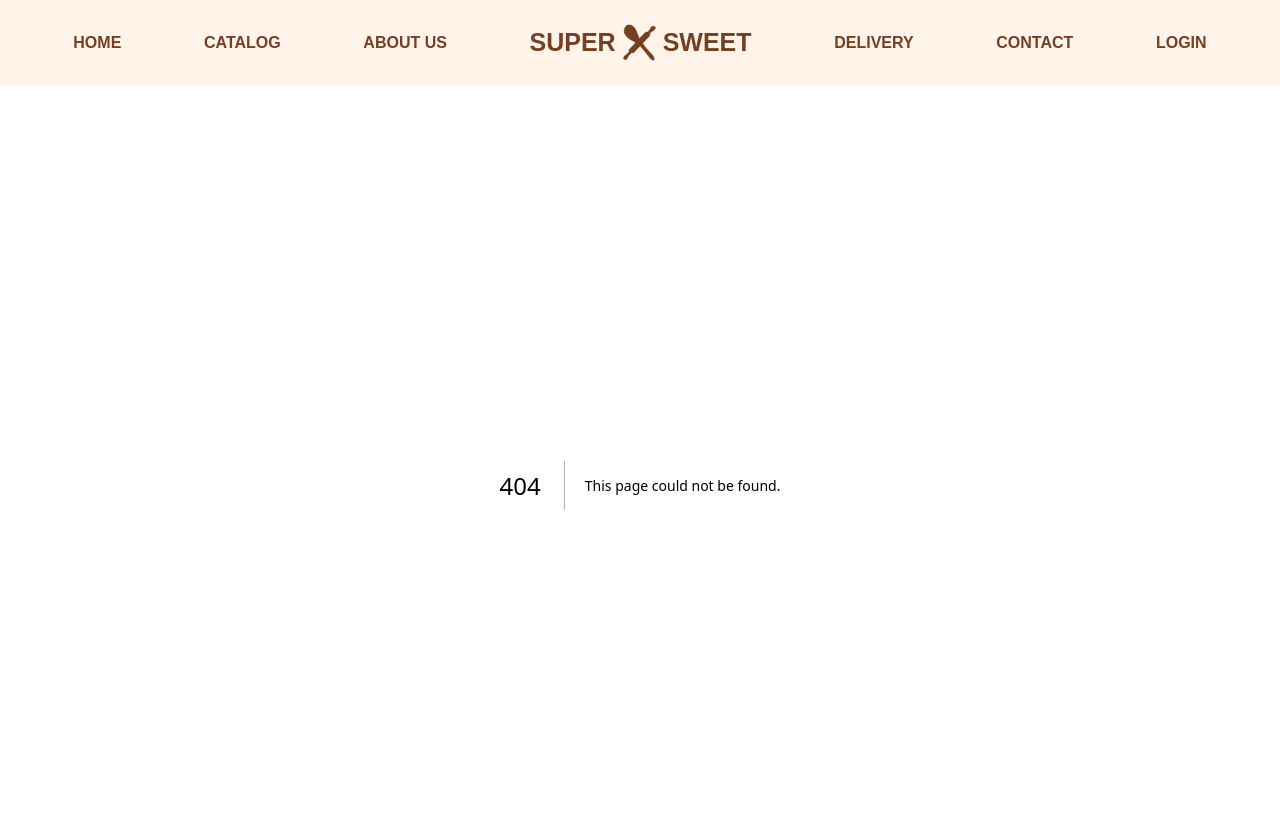
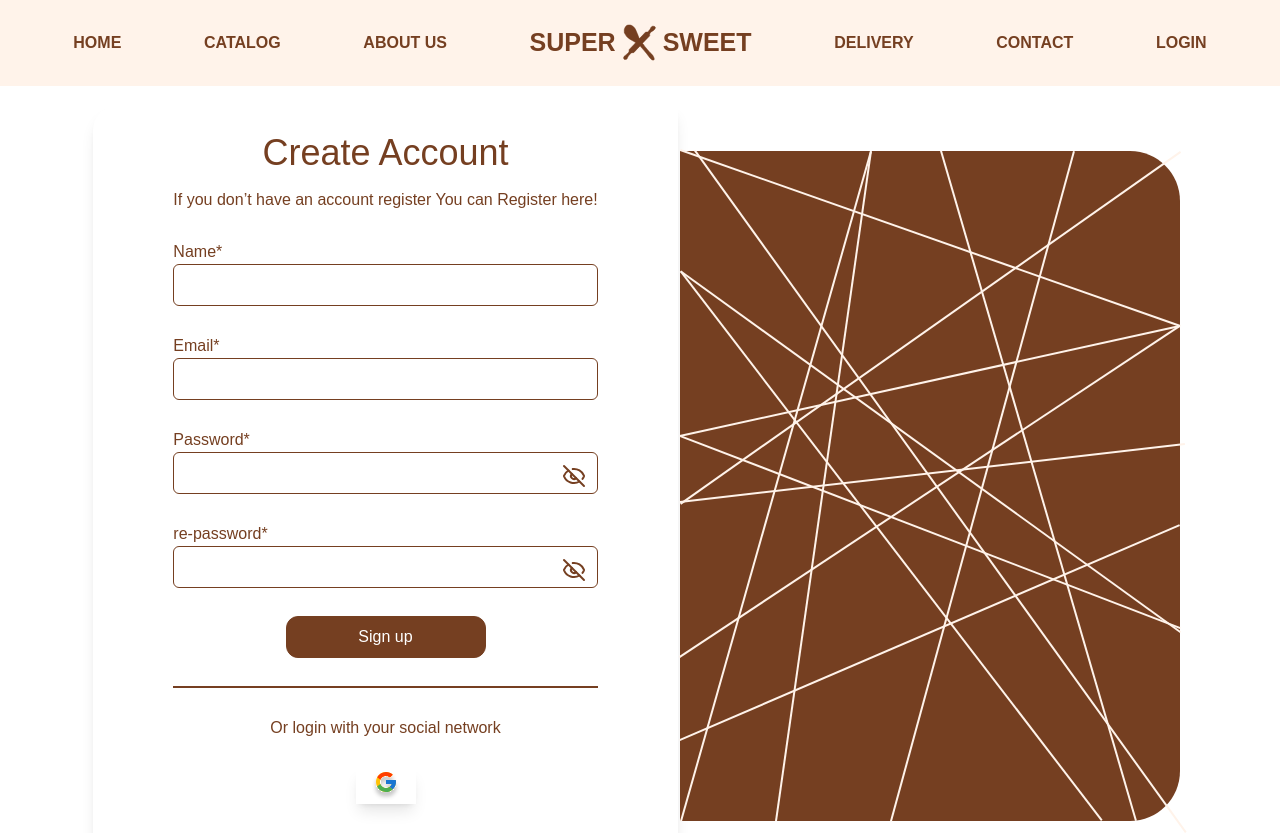
Before and after one commit to abdullahsajid/web-bakery, a Next.js app: page /signup in a window 1280 px wide. Before the commit this address had no page. Shown: the top 833 px of the page. Built offline with nearby package versions, Linux system fonts and the light colour scheme.

Commit message:
feat: signup ui

```diff
--- a/app/_icons/AuthBanner.tsx
+++ b/app/_icons/AuthBanner.tsx
@@ -1,6 +1,6 @@
 export function AuthBanner(){
     return(
-        <svg width="509" height="684" viewBox="0 0 509 684" fill="none" xmlns="http://www.w3.org/2000/svg">
+        <svg width="509" className="h-full" viewBox="0 0 509 684" fill="none" xmlns="http://www.w3.org/2000/svg">
 <path d="M2 2H452C479.614 2 502 24.3858 502 52V622C502 649.614 479.614 672 452 672H2V2Z" fill="#753F21"/>
 <line x1="16.8116" y1="1.41573" x2="507.812" y2="683.416" stroke="#FFF3EA" stroke-width="2"/>
 <line x1="192.962" y1="2.27282" x2="2.96205" y2="672.273" stroke="#FFF3EA" stroke-width="2"/>
--- a/app/login/page.tsx
+++ b/app/login/page.tsx
@@ -1,22 +1,23 @@
 'use client'
-import React,{useState}from 'react'
+import React,{useState} from 'react'
 import { AuthBanner } from '../_icons/AuthBanner'
 import { GoogleIcon } from '../_icons/GoogleIcon'
-import { Eye,EyeOff  } from 'lucide-react'
-
+import { Eye, EyeOff } from 'lucide-react'
+import Link from 'next/link'
 
 const Login = () => {
   const [showPassword, setShowPassword] = useState(false);
   return (
-    <div className='flex justify-center items-center my-5'>
+    <div className='flex justify-center items-center my-10'>
+      <div className='flex w-full max-w-[1200px] mx-auto'>
         <div className='flex flex-col justify-center items-center
-      bg-[#fff] h-[684px] rounded-l-3xl px-20 gap-7 shadow-lg'>
+        bg-[#fff] rounded-l-3xl px-20 gap-7 shadow-lg w-1/2 h-[684px]'>
           <div className='flex flex-col items-center justify-center gap-2'>
             <div className='text-[#753F21] text-[36px]'>
               Log In
             </div>
             <div className='text-[#753F21]'>
-            If you don’t have an account register You can Register here!
+              If you don't have an account register You can Register here!
             </div>
           </div>
           <div className='flex flex-col w-full'>
@@ -54,12 +55,13 @@
             <GoogleIcon/>
           </div>
           <div className='text-[#753F21]'>
-          If you don’t have an account register You can
-          <span className='font-bold'> Sign up!</span>
+            If you don't have an account register You can
+            <Link href={'/signup'} className='font-bold'> Sign up!</Link>
           </div>
         </div>
-      <div className='h-full'>
+        <div className='w-1/2 h-[684px]'>
           <AuthBanner/>
+        </div>
       </div>
     </div>
   )
--- /dev/null
+++ b/app/signup/page.tsx
@@ -0,0 +1,92 @@
+'use client'
+import React,{useState}from 'react'
+import { AuthBanner } from '../_icons/AuthBanner'
+import { GoogleIcon } from '../_icons/GoogleIcon'
+import { Eye,EyeOff  } from 'lucide-react'
+import Link from 'next/link'
+
+const Signup = () => {
+    const [showPassword, setShowPassword] = useState(false);
+    const [showRePassword, setShowRePassword] = useState(false);
+  return (
+    <div className='flex justify-center items-center my-5'>
+      <div className='flex flex-col justify-center items-center
+      bg-[#fff] py-5 rounded-l-3xl px-20 gap-7 shadow-lg'>
+        <div className='flex flex-col items-center justify-center gap-2'>
+          <div className='text-[#753F21] text-[36px]'>
+            Create Account
+          </div>
+          <div className='text-[#753F21]'>
+            If you don’t have an account register You can Register here!
+          </div>
+        </div>
+        <div className='flex flex-col w-full'>
+          <label htmlFor="email" className='text-[#753F21]'>Name*</label>
+          <input
+            type="name"
+            id='name'
+            className='border border-[#753F21] px-3 py-2
+            rounded-md outline-none text-[#753F21]'/>
+        </div>
+        <div className='flex flex-col w-full'>
+          <label htmlFor="email" className='text-[#753F21]'>Email*</label>
+          <input
+            type="email"
+            id='email'
+            className='border border-[#753F21] px-3 py-2
+            rounded-md outline-none text-[#753F21]'/>
+        </div>
+        <div className='flex flex-col w-full relative'>
+          <label htmlFor="password" className='text-[#753F21]'>Password*</label>
+          <input
+            type={showPassword ? 'text' : 'password'}
+            id='password'
+            className='border border-[#753F21] px-3 py-2
+            rounded-md outline-none text-[#753F21]'/>
+          <button
+            type="button"
+            onClick={() => setShowPassword(!showPassword)}
+            className="absolute right-3 top-9 text-[#753F21]"
+          >
+            {showPassword ? <Eye /> : <EyeOff />}
+          </button>
+        </div>
+        <div className='flex flex-col w-full relative'>
+          <label htmlFor="password" className='text-[#753F21]'>re-password*</label>
+          <input
+            type={showPassword ? 'text' : 'password'}
+            id='password'
+            className='border border-[#753F21] px-3 py-2
+            rounded-md outline-none text-[#753F21]'/>
+          <button
+            type="button"
+            onClick={() => setShowRePassword(!showRePassword)}
+            className="absolute right-3 top-9 text-[#753F21]"
+          >
+            {showRePassword ? <Eye /> : <EyeOff />}
+          </button>
+        </div>
+        <button className='border border-[#753F21] bg-[#753F21] px-3 py-2
+            rounded-xl outline-none text-[#fff] w-[200px]'>
+              Sign up
+        </button>
+        <hr className='border border-[#753F21] w-full'/>
+        <div className='text-[#753F21]'>
+          Or login with your social network
+        </div>
+        <div className='bg-[#fff] border-4 border-[#fff] shadow-lg px-3'>
+          <GoogleIcon/>
+        </div>
+        <div className='text-[#753F21]'>
+          If you don’t have an account register You can
+          <Link href={'/login'} className='font-bold'> Sign in!</Link>
+        </div>
+      </div>
+      <div className='h-full'>
+        <AuthBanner/>
+      </div>
+    </div>
+  )
+}
+
+export default Signup
```
Lines whose indentation alone changed are shown as unchanged.
